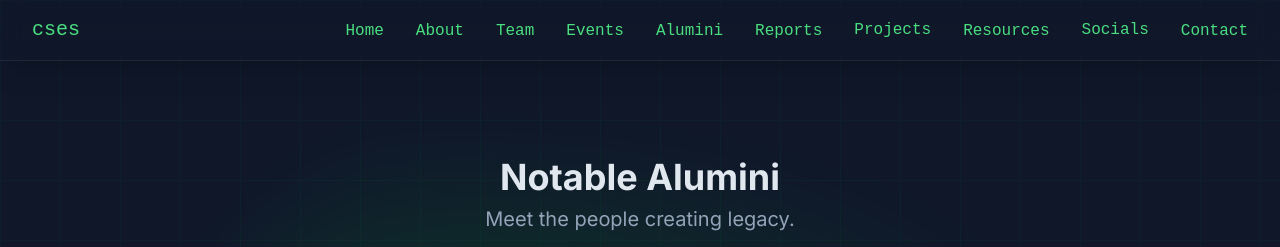
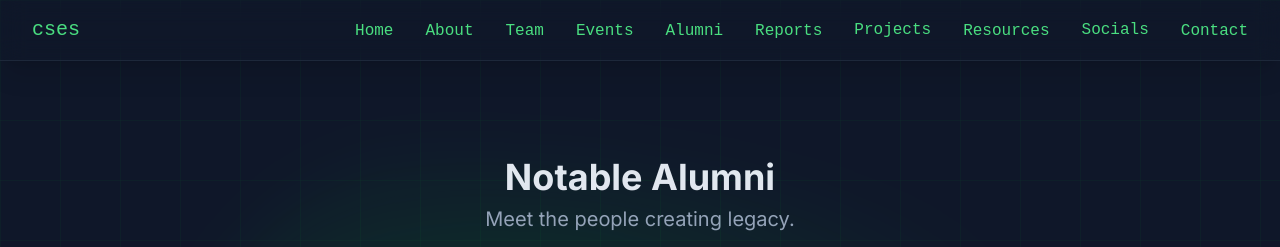
Before and after one commit to csesnitw/CsesNitwSite, a React (Vite) app: page /alumini in a window 1280 px wide. Shown: the top 247 px of the page. Built offline with nearby package versions, Linux system fonts and the light colour scheme; a web font is replaced by a local one.

Commit message:
fix: corrected typo for frontend

```diff
--- a/src/components/navigation.tsx
+++ b/src/components/navigation.tsx
@@ -48,7 +48,7 @@ export default function Navigation() {
     { href: "/about", label: "About", type: "route" as const },
     { href: "/team", label: "Team", type: "route" as const },
     { href: "/events", label: "Events", type: "route" as const },
-    { href: "/alumini", label: "Alumini", type: "route" as const},
+    { href: "/alumini", label: "Alumni", type: "route" as const},
     { href: "/reports", label: "Reports", type: "route" as const },
     { href: "/#projects-showcase", label: "Projects", type: "anchor" as const },
     { href: "/resources", label: "Resources", type: "route" as const},
--- a/src/pages/alumini.tsx
+++ b/src/pages/alumini.tsx
@@ -28,7 +28,7 @@ export default function Alumini() {
 
     <main className="max-w-8xl mx-auto pt-24 pb-16 px-4">
       <div className="text-center mb-12">
-        <h1 className="text-4xl font-bold ">Notable Alumini</h1>
+        <h1 className="text-4xl font-bold ">Notable Alumni</h1>
         <p className="text-xl text-slate-400 mt-2">
           Meet the people creating legacy.
         </p>
```
